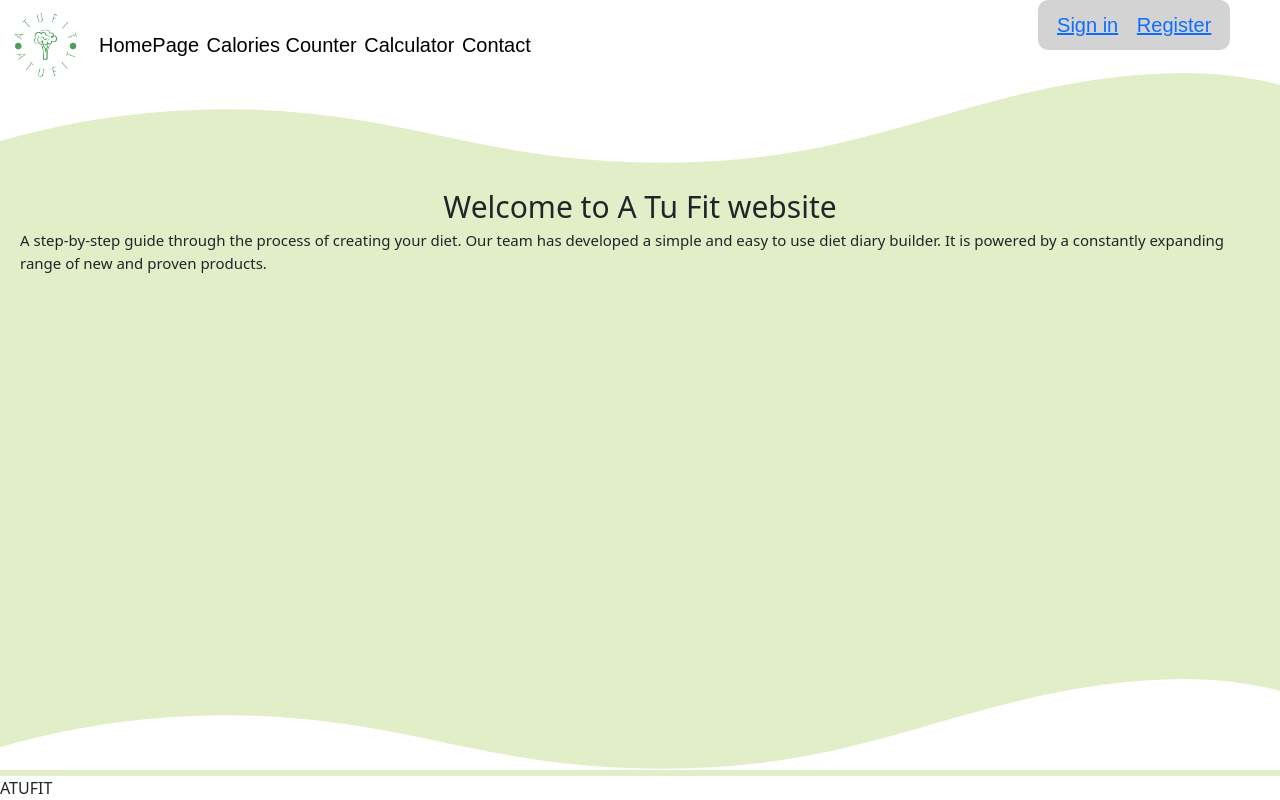
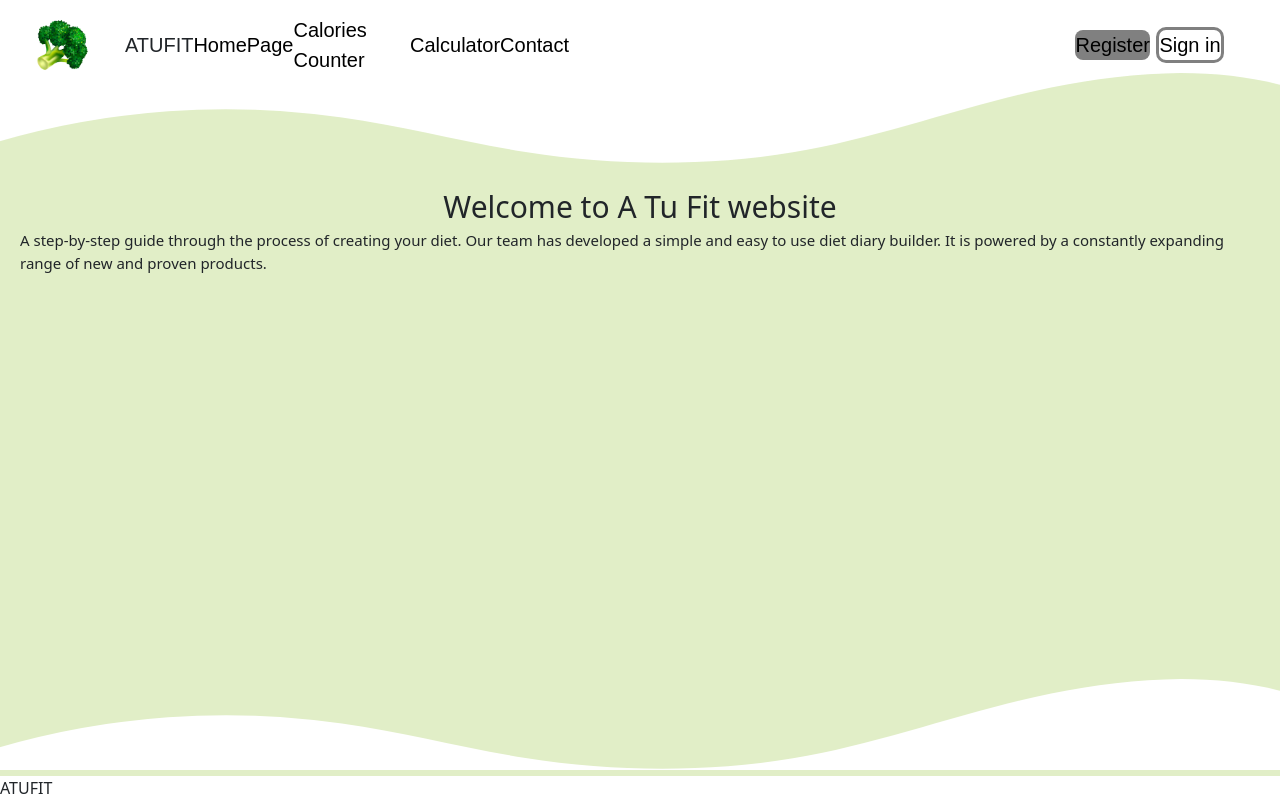
Before and after one commit to PatrycjaBochnak/ATuFit, a React (Create React App) app: page / in a window 1280 px wide. Built offline with nearby package versions, Linux system fonts and the light colour scheme.

Commit message:
working on style

```diff
--- a/src/components/navBar.js
+++ b/src/components/navBar.js
@@ -1,21 +1,34 @@
 import React from "react";
 import { Link } from "react-router-dom";
-import logo from "../images/logo.jpg";
+import broccoli from "../images/broccoli.jpg";
 
 function NavBar({ children }) {
   return (
     <>
       <div className="navBar">
-        <img className="logo" src={logo} alt="logo"/>
+        <img className="broccoli" src={broccoli} alt="broccoli" />
+        <span className="companyName">ATUFIT</span>
         <div className="buttons">
-          <Link className="link" to="/">HomePage</Link>
-          <Link className="link" to="/caloriesCounter">Calories Counter</Link>
-          <Link className="link" to="/calculator">Calculator</Link>
-          <Link className="link" to="/contact">Contact</Link>
+          <Link className="link" to="/">
+            HomePage
+          </Link>
+          <Link className="link" to="/caloriesCounter">
+            Calories Counter
+          </Link>
+          <Link className="link" to="/calculator">
+            Calculator
+          </Link>
+          <Link className="link" to="/contact">
+            Contact
+          </Link>
         </div>
         <div className="loginButtons">
-          <Link to="/login">Sign in</Link>
-          <Link to="/register">Register</Link>
+          <Link className="registerButton" to="/register">
+            Register
+          </Link>
+          <Link className="loginButton" to="/login">
+            Sign in
+          </Link>
         </div>
         <div class="custom-shape-divider-bottom-1679679246">
           <svg
--- a/src/styles/_app.scss
+++ b/src/styles/_app.scss
@@ -76,3 +76,13 @@ body, #root{
   display: flex;
   flex-flow: column;
 }
+.footer {
+  position: fixed;
+  height: 30px;
+  left: 0;
+  bottom: 0;
+  width: 100%;
+  color: black;
+  background-color: white;
+  text-align: center;
+}
--- a/src/styles/_caloriesCounter.scss
+++ b/src/styles/_caloriesCounter.scss
@@ -1,15 +1,5 @@
 .caloriesCounter {
   background-color: #e1eec7;
-}
-.footer {
-  position: fixed;
-  height: 30px;
-  left: 0;
-  bottom: 0;
-  width: 100%;
-  color: black;
-  background-color: white;
-  text-align: center;
 }
 .searcher {
   padding: 20px;
--- a/src/styles/_footer.scss
+++ b/src/styles/_footer.scss
@@ -1,7 +1,3 @@
 // .secondFooter {
-//     display: flex;
-//     align-items: flex-end;
-//     background-color: white;
-//     margin-bottom: 0;
 //     height: 30px;
-// }
+// } IDK WHY ITS NOT WORKING ON WEBPAGE BUT IF IM ADDING HEIGHT IN DEVTOOL ITS WORKING WELL
--- a/src/styles/_navBar.scss
+++ b/src/styles/_navBar.scss
@@ -11,14 +11,11 @@
   font-size: 20px;
   overflow: visible;
 }
-.buttons:hover {
-  color: green;
-}
 .loginButtons {
   color: black;
   align-items: center;
   width: 30%;
-  height: 50px;
+  height: 90px;
   margin-right: 50px;
   display: flex;
   justify-content: space-evenly !important;
@@ -27,13 +24,23 @@
   text-decoration: none !important;
   display: flex;
   font-family: montserrat, sans-serif;
+}
+.loginButton {
+  color: black;
+  text-decoration: none;
+  border: 3px solid gray;
+  border-radius: 10px;
+}
+.registerButton {
+  color: black;
+  text-decoration: none;
   overflow: visible;
-  background-color: lightgray;
+  background-color: gray;
   border: none;
-  border-radius: 10px;
+  border-radius: 8px;
   transition: all 0.3s ease 5;
 }
-.logo {
+.broccoli {
   padding: 10px;
   height: 90px;
 }
@@ -63,3 +70,12 @@
 .link:hover {
   color: green !important
 }
+.companyName {
+  height: 90px;
+  font-style: inherit;
+  font-family: sans-serif;
+  font-weight: 500;
+  font-size: 20px;
+  display: flex;
+  align-items: center;
+}
```
Also changed, not shown: src/images/broccoli.jpg (added).
